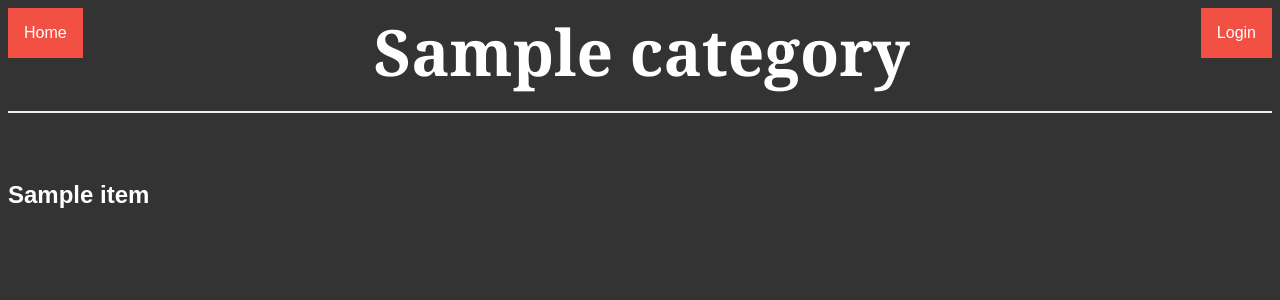
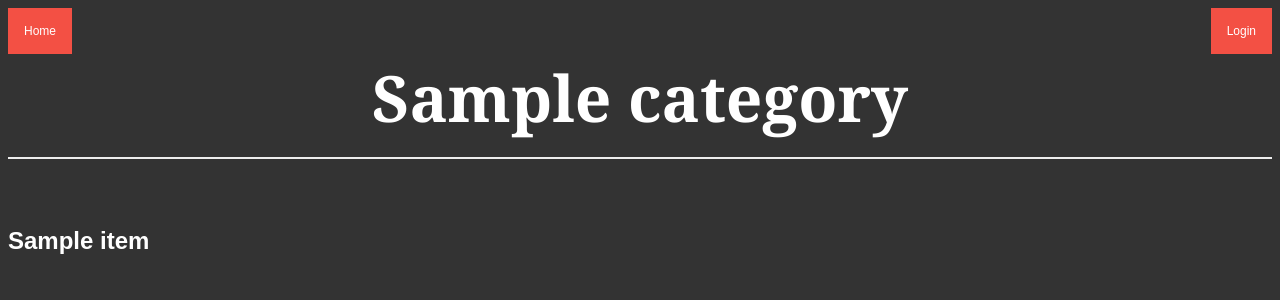
Before and after one commit to kotamichael/catalog, a Python web app: template templates/publicCategory.html in a window 1280 px wide. Shown: the top 300 px of the page. Run offline with Jinja, Linux system fonts and the light colour scheme; the template is opened without the code that fills it: most values are stand-ins (such as "Sample title", 1, 10 or a date in 2020).

Commit message:
Fix non-member category display

```diff
--- a/templates/publicCategory.html
+++ b/templates/publicCategory.html
@@ -5,18 +5,20 @@
 
 	<body>
 
-		<a style="float:left;" href="{{url_for('showCatalog')}}"><button>Home</button></a>
+		<button><a style="float:left;" href="{{url_for('showCatalog')}}">Home</a></button>
 
 
 		{%if 'username' not in session %}
 			<div style="float:right" align="right">
-				<a class="login" href="{{url_for('showLogin')}}"><button>Login</button></a>
+				<button><a class="login" href="{{url_for('showLogin')}}">Login</a></button>
 			</div>
 		{% else %}
 			<div slyle="float:right" align="right">
-				<a class="login" href="{{url_for('gdisconnect')}}"><button>Logout</button></a>
+				<button><a class="login" href="{{url_for('gdisconnect')}}">Logout</a></button>
 			</div>
 		{% endif %}
+
+		<br>
 
 		<h1 align="center">{{ category.name }}</h1>
 
--- a/views.py
+++ b/views.py
@@ -281,7 +281,7 @@ def showCategory(category):
     creator = getUserInfo(showCategory.user_id)
     items = session.query(Items).filter_by(category_type=showCategory.name)
     if 'username' not in login_session:
-        return render_template('publicCategory.html', category=showCategory)
+        return render_template('publicCategory.html', category=showCategory items=items)
     return render_template('category.html', category=showCategory, items=items)
 
 
```
Also changed, not shown: templates/category.html (+0 -7 lines).
